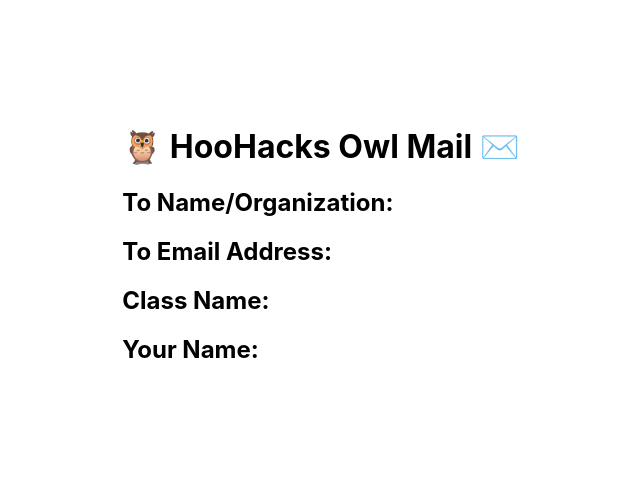
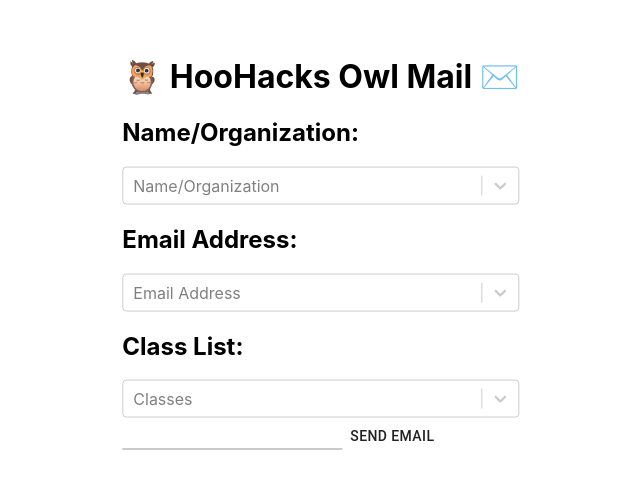
Before and after one commit to tjdawgzone/email-app, a React (Create React App) app: page / in a window 1280 px wide. Shown: the part 155-644 px from the top of the page, without its empty margins (319-959 px from the left). Built offline with nearby package versions, Linux system fonts and the light colour scheme.

Commit message:
Set up react-select

```diff
--- a/package.json
+++ b/package.json
@@ -3,12 +3,16 @@
   "version": "0.1.0",
   "private": true,
   "dependencies": {
+    "@material-ui/core": "^4.11.4",
     "@testing-library/jest-dom": "^5.14.1",
     "@testing-library/react": "^11.2.7",
     "@testing-library/user-event": "^12.8.3",
+    "fuse.js": "^3.6.1",
     "react": "^17.0.2",
     "react-dom": "^17.0.2",
     "react-scripts": "4.0.3",
+    "react-select": "^4.3.1",
+    "react-select-search": "^3.0.7",
     "web-vitals": "^1.1.2"
   },
   "scripts": {
--- a/src/App.js
+++ b/src/App.js
@@ -1,15 +1,52 @@
-import logo from './logo.svg';
 import './App.css';
+import {Button,TextField} from '@material-ui/core'
+import React,{useState,useEffect} from 'react'
+import Select from 'react-select'
 
 function App() {
+  const [entity,setEntity] = useState(null)
+  const [myName,setMyName] = useState("")
+
+  const entitiesByName = [
+    { class:"CHOC 2330",email: 'choco@late.com', name:'Chocolate',label: 'Chocolate' },
+    { class:"STRAW 4432",email: 'straw@berry.com', name:'Strawberry',label: 'Strawberry' },
+    { class:"APMA 1110",email:'van@illa.com', name:'Vanilla',label: 'Vanilla' }
+  ]
+  const entitiesByEmail = [
+    { class:"CHOC 2330",email: 'choco@late.com', name:'Chocolate',label: 'choco@late.com' },
+    { class:"STRAW 4432",email: 'straw@berry.com', name:'Strawberry',label: 'straw@berry.com' },
+    { class:"APMA 1110",email:'van@illa.com', name:'Vanilla',label: 'van@illa.com' }
+  ]
+  const entitiesByClass = [
+    { class:"CHOC 2330",email: 'choco@late.com', name:'Chocolate',label: 'CHOC 2330' },
+    { class:"STRAW 4432",email: 'straw@berry.com', name:'Strawberry',label: 'STRAW 4432' },
+    { class:"APMA 1110",email:'van@illa.com', name:'Vanilla',label: 'APMA 1110' }
+  ]
   return (
     <div class="center" style={{justifyContent:"center"}}>
       <h1>🦉 HooHacks Owl Mail ✉️</h1>
-      <h2>To Name/Organization:</h2>
-      <h2>To Email Address:</h2>
-      <h2>Class Name:</h2>
-      <h2>Your Name:</h2>
-
+      <h2>Name/Organization:</h2>
+      <Select placeholder="Name/Organization" value={entity&&{label:entity.name}} onChange={(selectedOption)=>{
+        setEntity(selectedOption);
+        console.log('Option selected:', selectedOption)
+      }} options={entitiesByName} />
+      <h2>Email Address:</h2>
+      <Select placeholder="Email Address" value={entity&&{label:entity.email}} onChange={(selectedOption)=>{
+        setEntity(selectedOption);
+        console.log('Option selected:', selectedOption)
+      }} options={entitiesByEmail} />
+      <h2>Class List:</h2>
+      <Select placeholder="Classes" value={entity&&{label:entity.class}} onChange={(selectedOption)=>{
+        setEntity(selectedOption);
+        console.log('Option selected:', selectedOption)
+      }} options={entitiesByClass} />
+      {entity&&<p>Sending to {entity.name} at {entity.email}. {entity.name} teaches {entity.class}.  My name is {myName}.</p>}
+      <TextField onChange={(evt)=>{
+        setMyName(evt.target.value)
+      }}/>
+      <Button onClick={()=>{
+        window.location.href = "mailto:"+entity.email+"?subject=HooHacks For Humanity&body=message%20goes%20here";
+      }}>Send Email</Button>
     </div>
   );
 }
```
Also changed, not shown: 1 other file (tests, documents, lock files or other folders).
